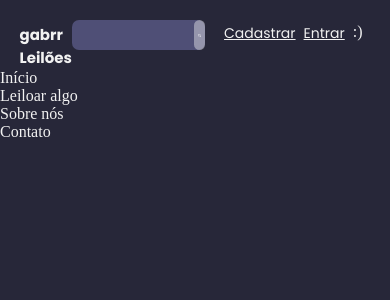
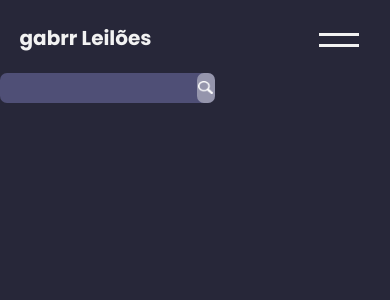
Before and after one commit to gabrr/leilao, a React (Create React App) app: page / in a window 390 px wide. Shown: the top 300 px of the page. Built offline with nearby package versions, Linux system fonts and the light colour scheme.

Commit message:
mobile v and animated toggle

```diff
--- a/src/components/navbar/index.jsx
+++ b/src/components/navbar/index.jsx
@@ -2,6 +2,50 @@ import React, { Component } from 'react'
 import "./style.css";
 
 export default class Navbar extends Component {
+    constructor(props) {
+        super(props);
+        this.state = {
+            pointerClicked: false
+        }
+
+        this.menuToggler = this.menuToggler.bind(this);
+    }
+
+    navbarPointer() {
+        let elementsPos = document.getElementsByClassName("navigation")[0].childNodes;
+        let pointer = document.querySelector(".page-indicator");
+        let pos = elementsPos[0].offsetLeft;
+        let width = elementsPos[0].offsetWidth
+        let pPos = (width / 2.5) + pos;
+        pointer.style.left = pPos + "px";
+
+        elementsPos.forEach(li => {
+            li.addEventListener("mouseenter", () => {
+                pos = li.offsetLeft;
+                width = li.offsetWidth;
+                pPos = (width / 2.5) + pos;
+                pointer.style.left = pPos + "px";
+            });
+            li.addEventListener("mouseleave", () => {
+                pos = elementsPos[0].offsetLeft;
+                width = elementsPos[0].offsetWidth
+                pPos = (width / 2.5) + pos;
+                pointer.style.left = pPos + "px";
+            });
+
+        })
+
+    }
+
+    componentDidMount(){
+        this.navbarPointer()
+    }
+
+    menuToggler() {
+        let togBtn = document.querySelector(".menu-toggle").childNodes;
+        togBtn.forEach(x => x.classList.toggle("activated"));
+    }
+
     render() {
         return (
             <React.Fragment>
@@ -20,14 +64,18 @@ export default class Navbar extends Component {
                     </div>
                 </div>
                 <nav id="navbar">
-                    <ul>
+                    <ul className="navigation txt-body">
                         <li>Início</li>
                         <li>Leiloar algo</li>
                         <li>Sobre nós</li>
                         <li>Contato</li>
+                        <div className="page-indicator circle high-cl"></div>
                     </ul>
                 </nav>
-
+                <div className="menu-toggle" onClick={this.menuToggler}>
+                    <div className="bar1 whit-cl"></div>
+                    <div className="bar2 whit-cl"></div>
+                </div>
             </React.Fragment>
         )
     }
--- a/src/components/navbar/style.css
+++ b/src/components/navbar/style.css
@@ -52,7 +52,7 @@
     cursor: pointer;
     border-radius: 7px;
     background-position: center;
-    background-size: 30%;
+    background-size: 15px;
     background-repeat: no-repeat;
     background-image: url("../../svg/search-icon.png");
 }
@@ -65,3 +65,66 @@
 #bar .login-area div {
     margin-right: 8px;
 }
+
+
+/* the navbar */
+
+#navbar {
+    width: 100%;
+    text-align: center;
+    margin-top: 60px;
+}
+
+#navbar ul li {
+    display: inline;
+    padding: 5px 11px;
+    cursor: pointer;
+}
+
+#navbar ul {
+    position: relative;
+}
+
+.page-indicator {
+    width: 10px;
+    height: 10px;
+    position: absolute;
+    top: 25px;
+    transition: cubic-bezier(.47, .11, 0, 1.32) 600ms;
+}
+
+@media only screen and (max-width: 768px) {
+    #bar {
+        display: block;
+    }
+    #bar .logo {
+        width: 95%;
+        font-size: 20px;
+    }
+    #bar .login-area {
+        display: none;
+    }
+    #navbar {
+        display: none;
+    }
+    .menu-toggle {
+        width: 40px;
+        height: 50px;
+        position: fixed;
+        top: 25px;
+        right: 8%;
+    }
+    .menu-toggle .bar1,
+    .menu-toggle .bar2 {
+        width: 40px;
+        height: 3px;
+        margin: 8px 0;
+        transition: cubic-bezier(.47, .11, 0, 1.32) 600ms;
+    }
+    .bar1.activated {
+        transform: rotate(40deg) translate(11px, 7px);
+    }
+    .bar2.activated {
+        transform: rotate(140deg) translate(-3px, -3px);
+    }
+}
--- a/src/index.css
+++ b/src/index.css
@@ -25,6 +25,7 @@ html {
 
 .whit-cl {
     color: #f2f2f2;
+    background-color: #f2f2f2;
 }
 
 .high-cl {
@@ -50,25 +51,26 @@ html {
     border-radius: 7px;
 }
 
+div {
+    font-family: 'Poppins', sans-serif;
+}
+
 .link {
     color: #f2f2f2;
     text-decoration: underline;
 }
 
 .txt-head {
-    font-family: 'Poppins', sans-serif;
     font-size: 25px;
     font-weight: 700;
 }
 
 .txt-body {
-    font-family: 'Poppins', sans-serif;
-    font-size: 14px;
+    font-size: 12px;
     font-weight: 400;
 }
 
 .txt-high {
-    font-family: 'Poppins', sans-serif;
     font-size: 14px;
     font-weight: 700;
 }
```
